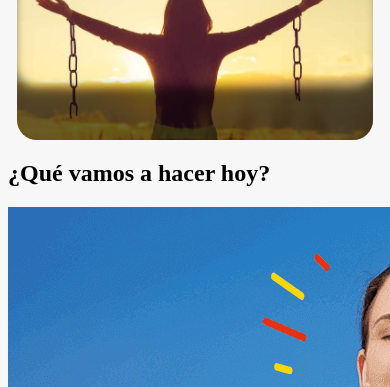
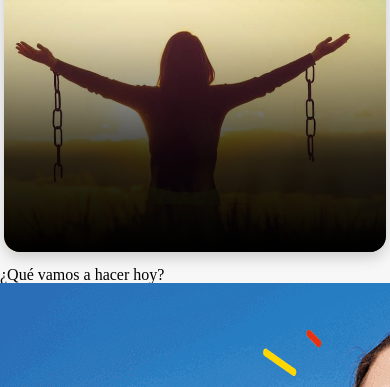
Before and after one commit to DavidMerino25/HerramientasAPP, a plain HTML site: page index.html in a window 390 px wide. Shown: the part 73-460 px from the top of the page. Drawn offline with nearby package versions, Linux system fonts and the light colour scheme.

Commit message:
Banner responsive

```diff
--- a/index.html
+++ b/index.html
@@ -6,16 +6,19 @@
     <meta http-equiv="X-UA-Compatible" content="IE=edge">
     <meta name="viewport" content="width=device-width, initial-scale=1.0">
     <title>Herramientas</title>
+    <link rel="stylesheet" href="styles/reset.css">
     <link rel="stylesheet" href="styles/styles.css">
 </head>
 
 <body>
-    <header class="banner">
-        <div class="banner--index sombra bordes">
-            <h1 class="banner__titulo">Herramientas para ti</h1>
+    <!--  -->
+    <header class="banner banner--index sombra backgroud bordes">
+        <div class="banner__contenido bordes ">
+                <h1 class="banner__contenido--titulo">Herramientas para ti</h1>
         </div>
+
     </header>
-
+<!--  -->
     <div class="subtitulo">
         <h2>¿Qué vamos a hacer hoy?</h2>
     </div>
--- /dev/null
+++ b/styles/reset.css
@@ -0,0 +1,48 @@
+/* http://meyerweb.com/eric/tools/css/reset/
+   v2.0 | 20110126
+   License: none (public domain)
+*/
+
+html, body, div, span, applet, object, iframe,
+h1, h2, h3, h4, h5, h6, p, blockquote, pre,
+a, abbr, acronym, address, big, cite, code,
+del, dfn, em, img, ins, kbd, q, s, samp,
+small, strike, strong, sub, sup, tt, var,
+b, u, i, center,
+dl, dt, dd, ol, ul, li,
+fieldset, form, label, legend,
+table, caption, tbody, tfoot, thead, tr, th, td,
+article, aside, canvas, details, embed,
+figure, figcaption, footer, header, hgroup,
+menu, nav, output, ruby, section, summary,
+time, mark, audio, video {
+	margin: 0;
+	padding: 0;
+	border: 0;
+	font-size: 100%;
+	font: inherit;
+	vertical-align: baseline;
+}
+/* HTML5 display-role reset for older browsers */
+article, aside, details, figcaption, figure,
+footer, header, hgroup, menu, nav, section {
+	display: block;
+}
+body {
+	line-height: 1;
+}
+ol, ul {
+	list-style: none;
+}
+blockquote, q {
+	quotes: none;
+}
+blockquote:before, blockquote:after,
+q:before, q:after {
+	content: '';
+	content: none;
+}
+table {
+	border-collapse: collapse;
+	border-spacing: 0;
+}
--- a/styles/styles.css
+++ b/styles/styles.css
@@ -1,29 +1,79 @@
 /* Utilidades */
+:root{
+    --fondo-principal:#f7f7f7;
+    --blanco:#fff;
+
+}
 body{
-    background-color: #F7F7F7
+    background-color: var(--fondo-principal);
 }
 
 .sombra{
-    box-shadow: inset 1px -56px 10px -3px rgba(0, 0, 0, 0.59);
+    box-shadow: 0 5px 15px 0 rgba(0, 0, 0, 0.194) !important
 }
 .bordes{
-    border-radius: 20px;
-}
-.sombraprueba{
-    filter: drop-shadow(0px 4px 4px rgba(0, 0, 0, 0.25));
+    border-radius: 1rem;
 }
 
-.banner{
-    margin: auto;
-    max-width: 95%;
-    text-align: center;
-    height: 12rem;
-}
-.banner--index{
-    background-image: url(../img/banner-index.jpg);
+.backgroud{
     background-size: cover;
     background-repeat: no-repeat;
     background-position: center;
     width: 100%;
     height: 100%;
 }
+
+.banner{
+    margin: auto;
+    height: 310px;
+    color: white;
+    max-width: 98%;
+    margin-top: 15px;
+    margin-bottom: 15px;
+    position: relative;
+}
+.banner--index{
+    background-image: url(../img/banner-index.jpg);
+}
+.banner__contenido{
+    width: 100%;
+    height: 100%;
+    text-align: center;
+    font-size: 3rem;
+    position: absolute;
+    background: linear-gradient(to bottom, rgba(0, 0, 0, 0) 0%, rgba(0, 0, 0, 0) 20%, rgba(0, 0, 0, 0.1) 30%, rgba(0, 0, 0, 0.8) 70%, black 100%) !important;
+
+}
+.banner__contenido--titulo{
+   margin-top: 450px;
+   font-size: 24px;
+   line-height: 30px;
+   font-weight: 700;
+   font-family: "Source Sans Pro", sans-serif !important;
+}
+
+@media (min-width: 576px) {
+    .banner {
+      height: 600px;
+    }
+  }
+  @media (min-width: 768px) {
+    .container-md, .container-sm, .container {
+      max-width: 720px;
+    }
+  }
+  @media (min-width: 992px) {
+    .container-lg, .container-md, .container-sm, .container {
+      max-width: 960px;
+    }
+  }
+  @media (min-width: 1200px) {
+    .container-xl, .container-lg, .container-md, .container-sm, .container {
+      max-width: 1140px;
+    }
+  }
+  @media (min-width: 1400px) {
+    .container-xxl, .container-xl, .container-lg, .container-md, .container-sm, .container {
+      max-width: 1320px;
+    }
+  }
```
